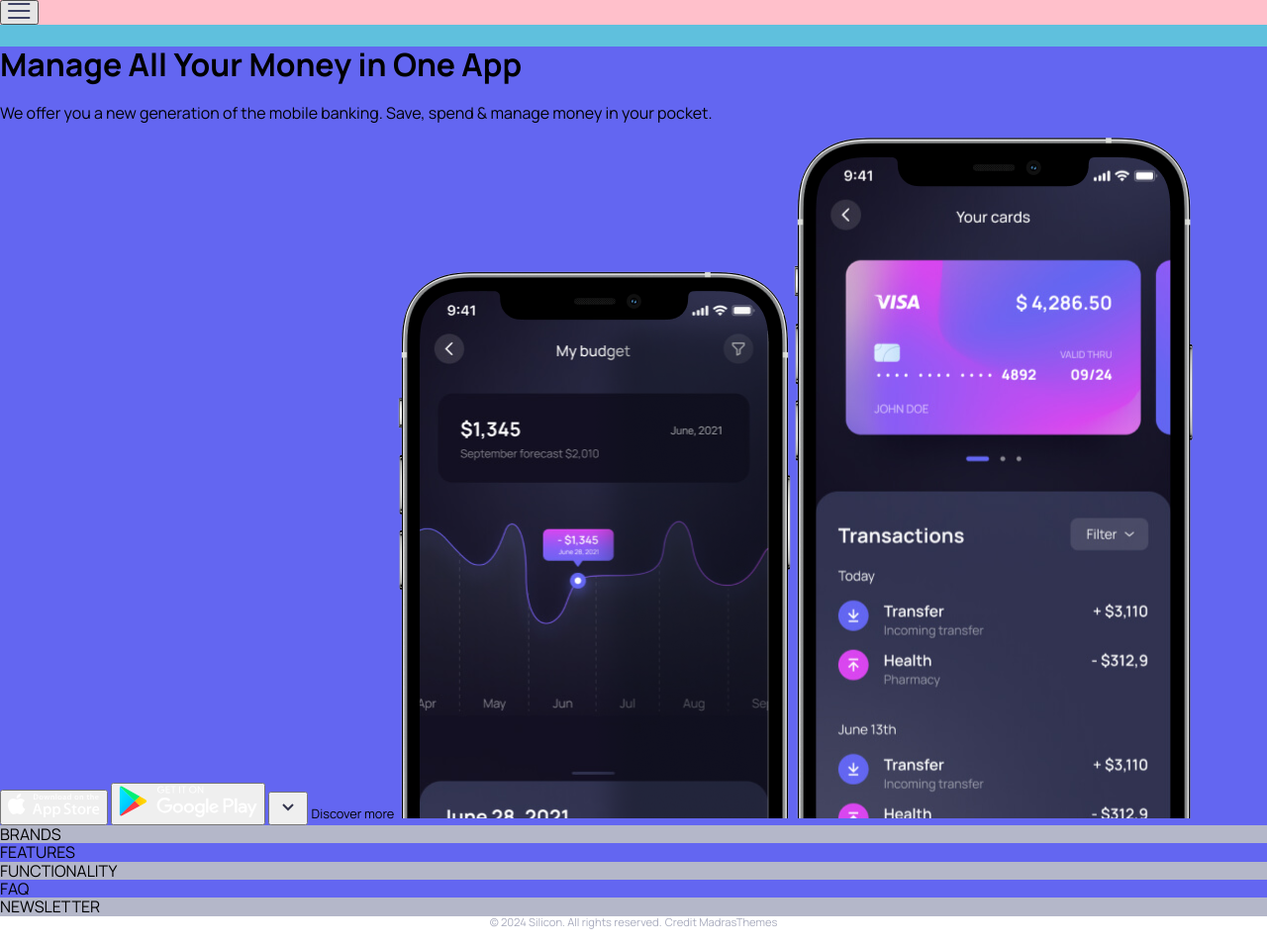
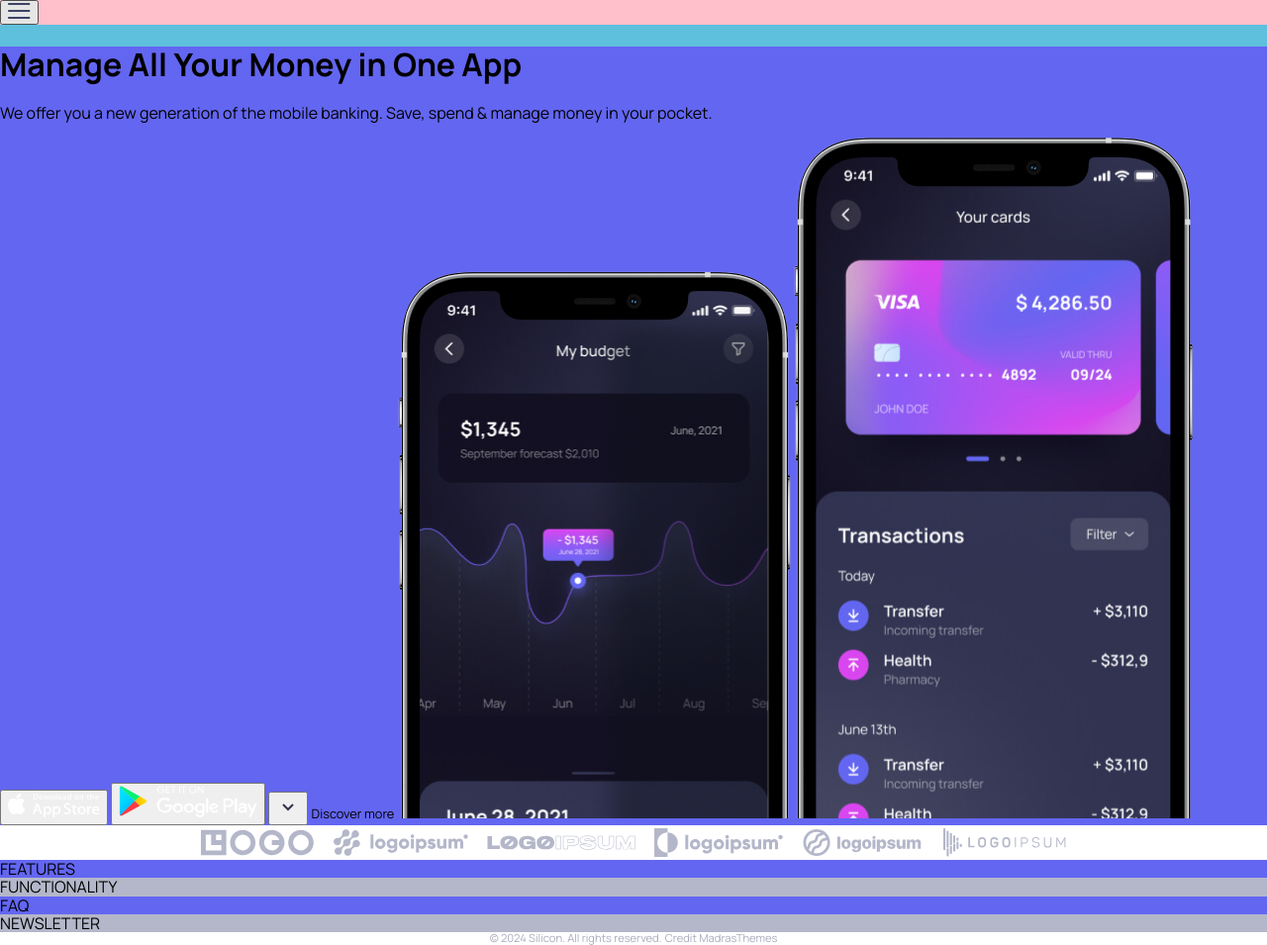
Before and after one commit to MariaFalk-code/SiliconApp, a plain HTML site: page index.html in a window 1280 px wide. Shown: the whole page at 99% size. Drawn offline with nearby package versions, Linux system fonts and the light colour scheme.

Commit message:
added brandlogos and display: flex. Changed the section to aside.

```diff
--- a/CSS/main.css
+++ b/CSS/main.css
@@ -70,7 +70,12 @@ body {
 }
 
 .brands {
-    background-color: #b4b7c9;
+    background-color: var(--background-white);
+
+    display: flex;
+    flex-direction: row;
+    gap: 1rem;
+    justify-content: center;
 }
 
 .features {
--- a/index.html
+++ b/index.html
@@ -15,7 +15,7 @@
             <img src="/resources/icons and logos/Horizontal Divider.svg" alt="hamburger button"></button>
       </header>
       <main class="main">
-        <div class="hero">
+        <section class="hero">
           <h1>Manage All Your Money in One App</h1>
           <p>We offer you a new generation of the mobile banking.
             Save, spend & manage money in your pocket.</p>
@@ -25,12 +25,21 @@
             <small>Discover more</small>
             <img src="/resources/Pictures desktop/iPhone 12 Pro bottom-header.png" alt="Iphone 12 pro">
             <img src="/resources/Pictures desktop/iPhone 12 Pro front-header.png" alt="Iphone showing transactions">
-        </div>
-        <div class="brands">BRANDS</div>
-        <div class="features">FEATURES</div>
-        <div class="functionality">FUNCTIONALITY</div>
-        <div class="FAQ">FAQ</div>
-        <div class="newsletter">NEWSLETTER</div>
+          </section>
+
+        <aside class="brands">
+          <img src="/resources/icons and logos/logo1.svg" alt="Logo 1">
+          <img src="/resources/icons and logos/logo2.svg" alt="Logo 2">
+          <img src="/resources/icons and logos/logo3.svg" alt="Logo 3">
+          <img src="/resources/icons and logos/logo4.svg" alt="Logo 4">
+          <img src="/resources/icons and logos/logo5.svg" alt="Logo 5">
+          <img src="/resources/icons and logos/logo6.svg" alt="Logo 6">
+        </aside>
+
+        <section class="features">FEATURES</section>
+        <section class="functionality">FUNCTIONALITY</section>
+        <section class="FAQ">FAQ</section>
+        <section class="newsletter">NEWSLETTER</section>
       </main>
       <footer class="footer">
         <small>© 2024 Silicon. All rights reserved.</small>
```
